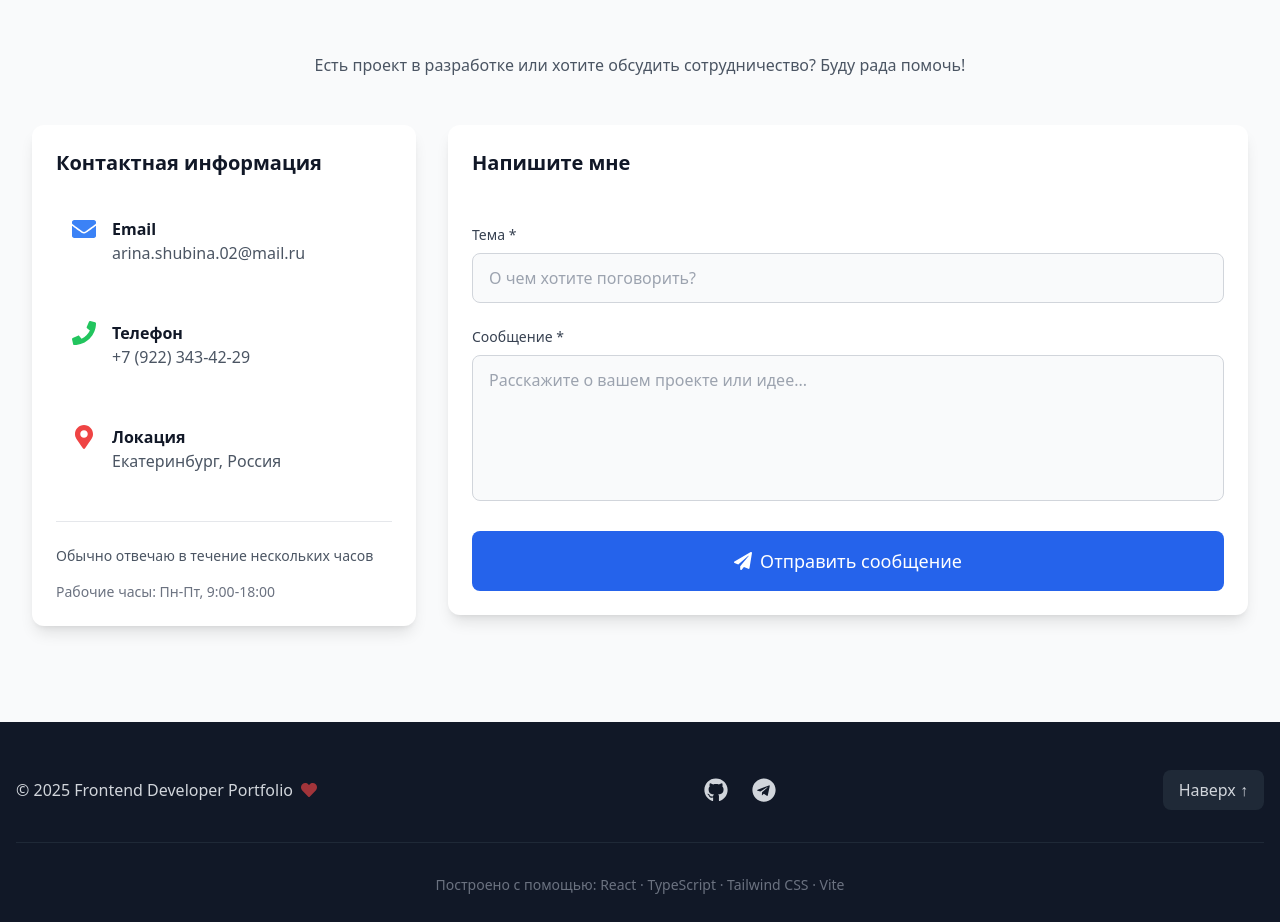
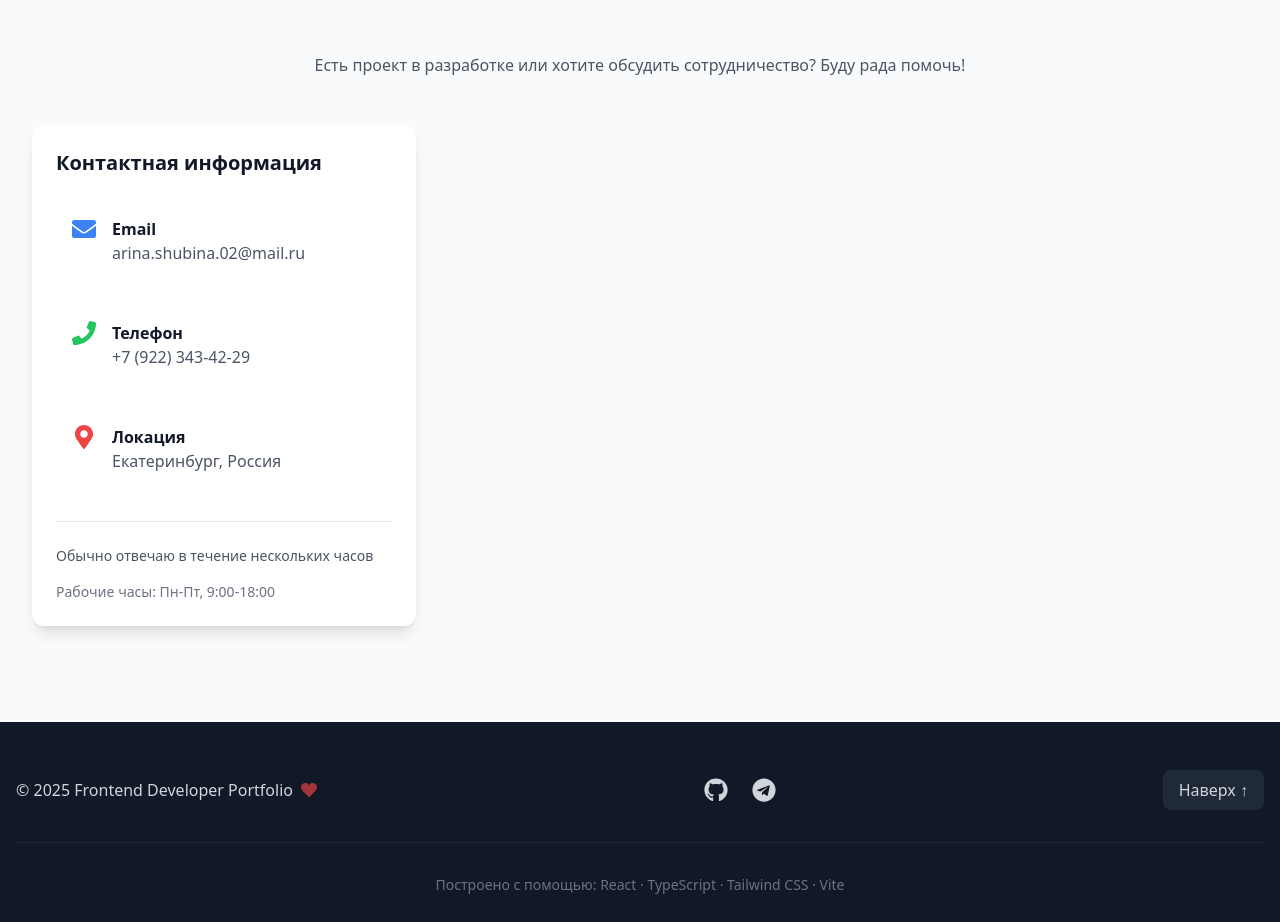
Before and after one commit to Arina0212/Portfolio, a React (Vite) app: page / in a window 1280 px wide. Shown: the part 5321-6243 px from the top of the page. Built offline with nearby package versions, Linux system fonts and the light colour scheme.

Commit message:
Убрана форма обратной связи

```diff
--- a/src/components/sections/Contact.tsx
+++ b/src/components/sections/Contact.tsx
@@ -154,13 +154,13 @@ export const Contact: React.FC = () => {
             </div>
 
             {/* Contact form */}
-            <div className="lg:col-span-2">
+            {/* <div className="lg:col-span-2">
               <Card>
                 <h3 className="text-xl font-bold text-gray-900 dark:text-white mb-6">
                   Напишите мне
                 </h3>
                 <form onSubmit={handleSubmit} className="space-y-6">
-                  <div className="grid grid-cols-1 md:grid-cols-2 gap-6">
+                  <div className="grid grid-cols-1 md:grid-cols-2 gap-6"> */}
                     {/* <div>
                       <label className="block text-sm font-medium text-gray-700 dark:text-gray-300 mb-2">
                         Имя *
@@ -187,7 +187,7 @@ export const Contact: React.FC = () => {
                         placeholder="your@email.com"
                       />
                     </div> */}
-                  </div>
+                  {/* </div>
 
                   <div>
                     <label className="block text-sm font-medium text-gray-700 dark:text-gray-300 mb-2">
@@ -231,9 +231,9 @@ export const Contact: React.FC = () => {
                   {/* <p className="text-sm text-gray-500 text-center">
                     Нажимая кнопку, вы соглашаетесь с обработкой персональных данных
                   </p> */}
-                </form>
+                {/* </form>
               </Card>
-            </div>
+            </div> */}
           </div>
         </MotionDiv>
       </div>
```
